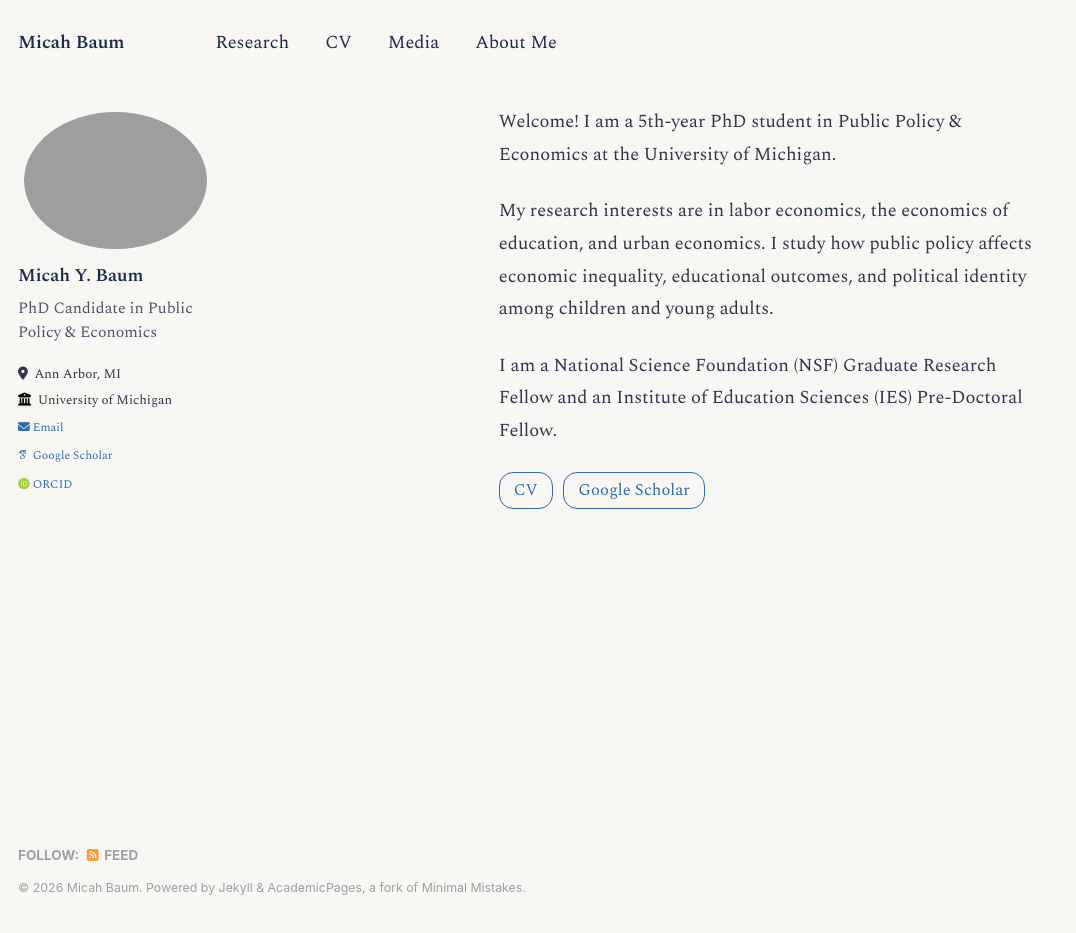
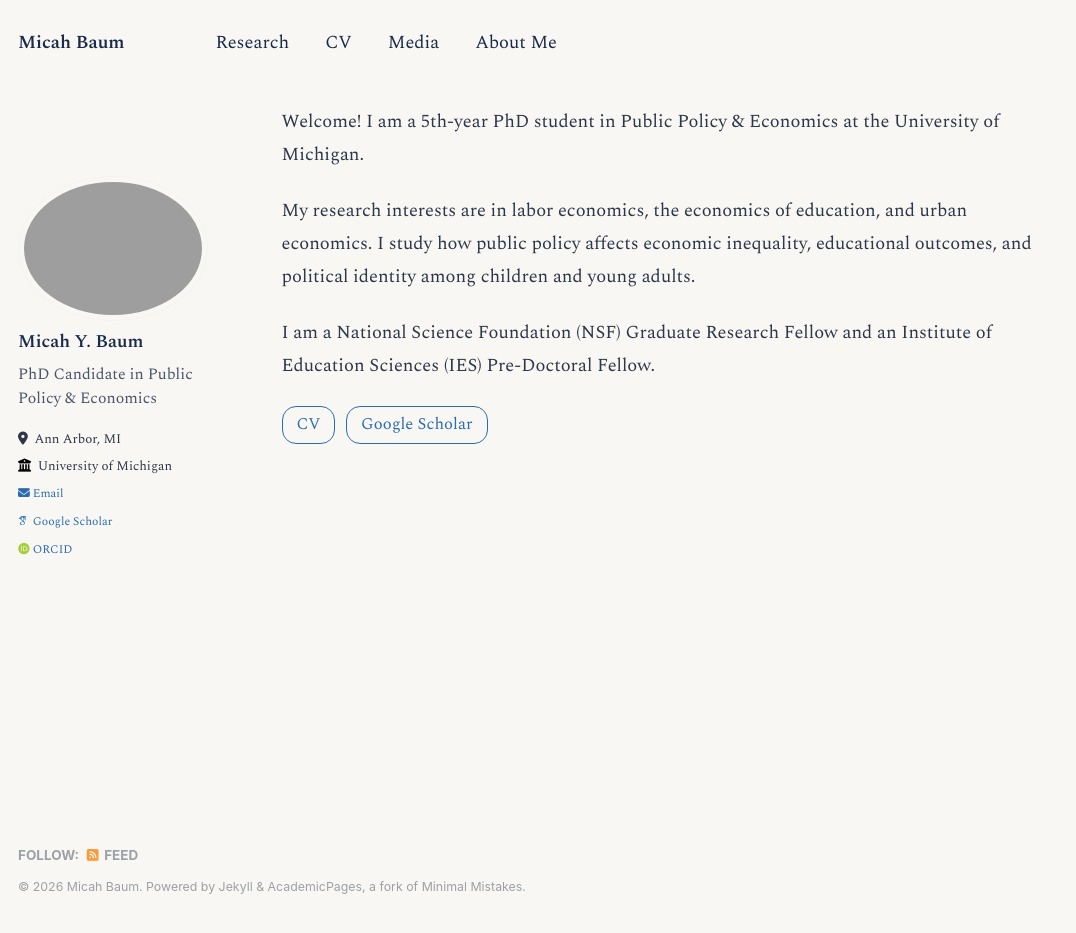
Before and after one commit to micah-baum/micah-baum.github.io, a Jekyll site: the page built from _pages/about.md, in a window 1280 px wide and 933 px high. Shown: the whole window, without its empty margins (0-1076 px from the left). Built offline with Jekyll 4.4.1, drawn with Linux system fonts in a browser that asks for light colours; some web fonts are replaced.

Commit message:
Fix sidebar overlap: switch from position:fixed to sticky so content flows correctly
Co-Authored-By: Claude Sonnet 4.6 <noreply@anthropic.com>

```diff
--- a/_includes/head/custom.html
+++ b/_includes/head/custom.html
@@ -49,13 +49,6 @@ img, table, pre, iframe, video {
 #main, .initial-content, .page__inner-wrap {
   box-sizing: border-box;
   min-width: 0;
-}
-/* Push content right to clear the fixed sidebar (kicks in at same breakpoint as sidebar) */
-@media screen and (min-width: 1024px) {
-  #main .archive,
-  #main .page {
-    padding-left: 270px;
-  }
 }
 .page__footer {
   border-top: none;
--- a/_sass/_sidebar.scss
+++ b/_sass/_sidebar.scss
@@ -14,10 +14,12 @@
   margin-bottom: 1em;
 
   @media screen and (min-width: $sidebar-screen-min-width) {
-    height: 100vh;
     overflow-y: auto;               // Add scrollbar if the sidebar is too long
-    position: fixed;
+    position: -webkit-sticky;
+    position: sticky;
+    top: 0;
     padding-top: $masthead-height;
+    align-self: flex-start;
   }
 
   @include breakpoint($large) {
```
